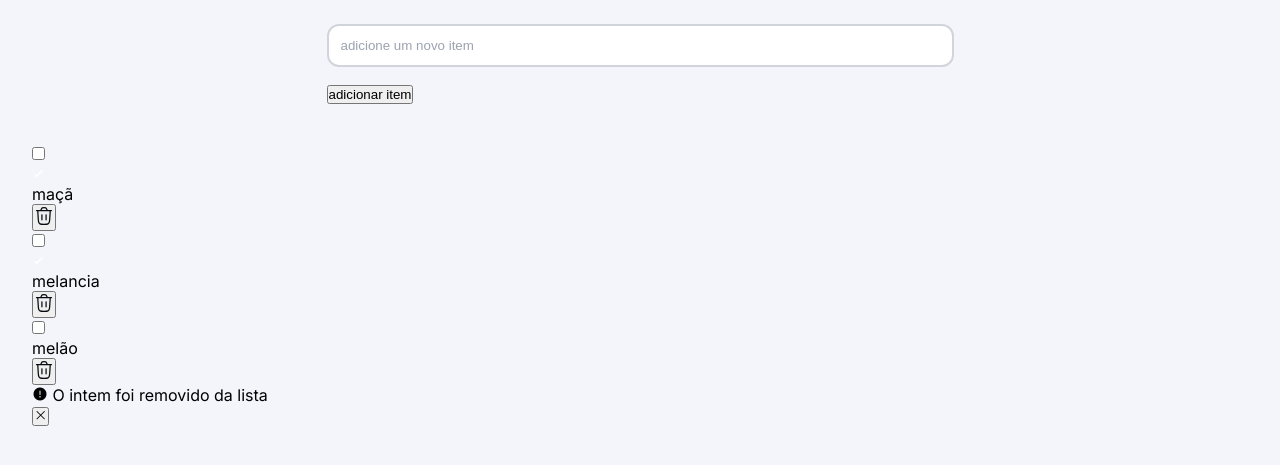
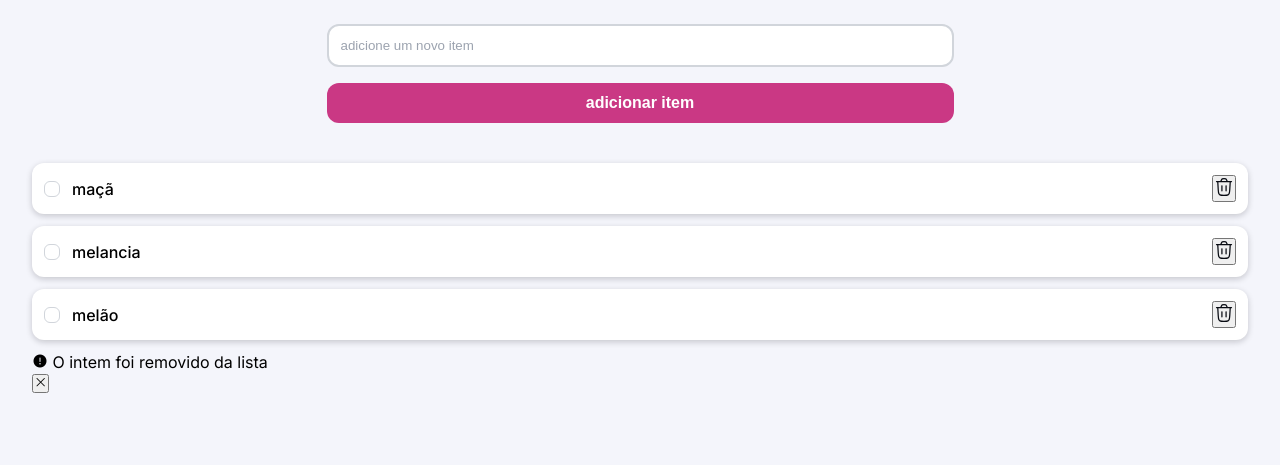
Before and after one commit to Bryan1TA/quicly-list-02mc, a plain HTML site: page index.html in a window 1280 px wide. Shown: the part 185-650 px from the top of the page. Drawn offline with nearby package versions, Linux system fonts and the light colour scheme.

Commit message:
estilização da section list

```diff
--- a/style.css
+++ b/style.css
@@ -88,6 +88,9 @@ main {
     border: 2px solid var(--color-brand);
   }
 
+
+  }
+
   button {
     background: var(--color-brand);
     border: none;
@@ -102,9 +105,54 @@ main {
 
     &:hover{
         background: var(--color-brand-hover);
+
     }
-  }
 
   }
 
 }
+
+.list {
+    .item{
+        background: var(--background-secondary);
+        padding: 1.2rem;
+        margin-bottom: 1.2rem;
+        display: flex;
+        justify-content: space-between;
+        align-items: center;
+        font-size: 1.6rem;
+        line-height: 2.4rem;
+        font-weight: 500;
+        border-radius: 1.2rem;
+        box-shadow: 0 2px 6px rgba(8, 11, 18, 0.2);
+
+        div {
+            display: flex;
+            gap: 1.2rem;
+            align-items: center;
+        }
+
+        input {
+            display: none;
+        }
+
+        .custom-checkbox {
+            width: 1.6rem;
+            height: 1.6rem;
+            border: 1px solid var(--border-primary);
+            border-radius: .6rem;
+        }
+
+        div:has(input:checked){
+            .custom-checkbox{
+                background: var(--color-brand);
+                border: 1px solid var(--color-brand);
+                transition: .2s;
+            }
+
+            label{
+                text-decoration: line-through;
+            }
+        }
+    }
+}
```
